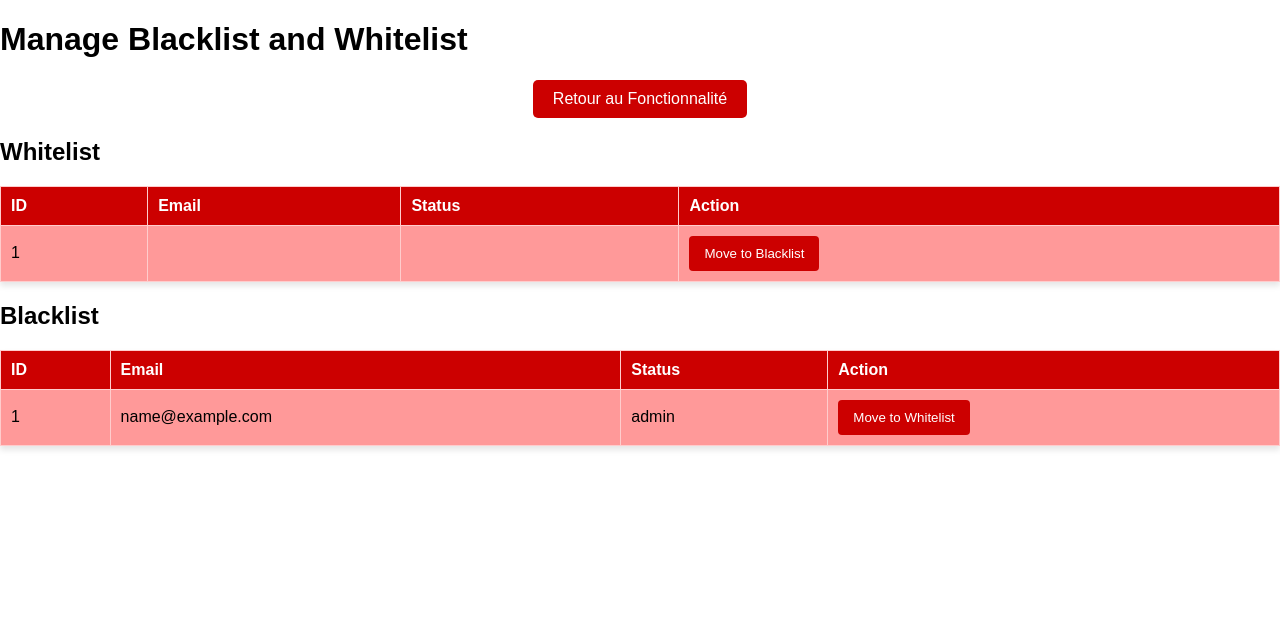
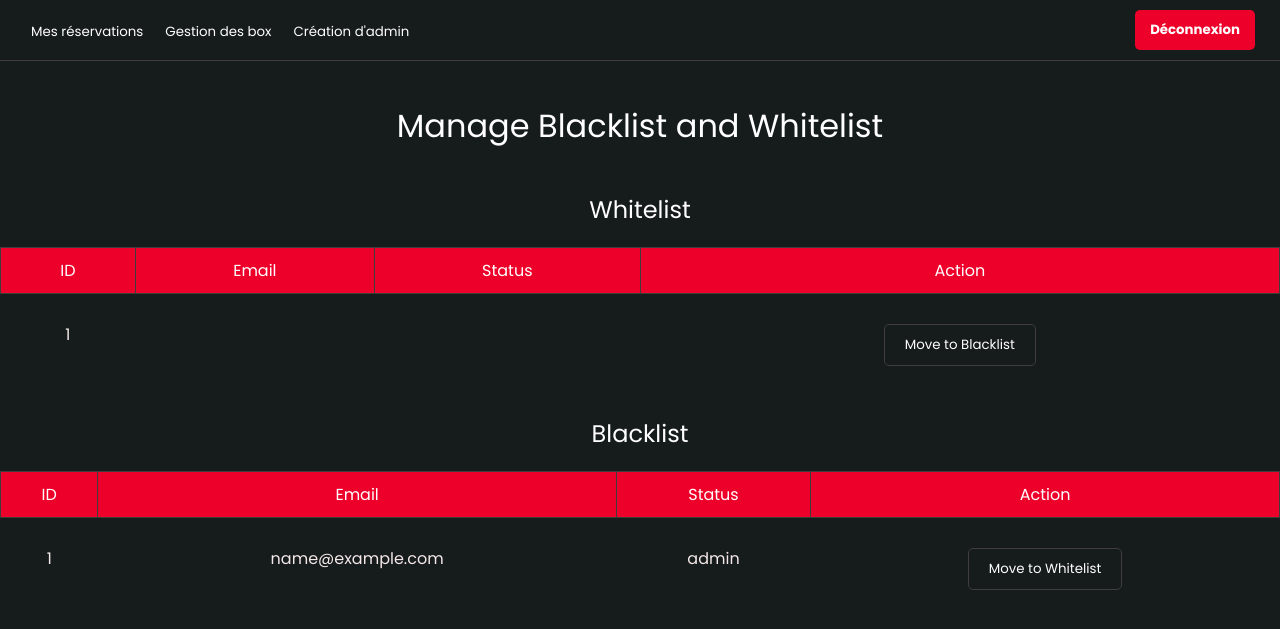
Before and after one commit to 4l43/ProjetSI, a Django app: template ProjetSI_Locale/mysiteWeb/App1/templates/admini.html in a window 1280 px wide. Shown: the top 629 px of the page. Run offline with Django 3.2, Linux system fonts and the light colour scheme; tables that the repository leaves empty hold one stand-in row (values such as "Sample post"); the template is opened without the code that fills it: values that come from a table or form of the project are taken from there, most other values are stand-ins (such as "Sample title", 1, 10 or a date in 2020).

Commit message:
csstotal

```diff
--- a/ProjetSI_Locale/mysiteWeb/App1/static/css/admini.css
+++ b/ProjetSI_Locale/mysiteWeb/App1/static/css/admini.css
@@ -1,40 +1,244 @@
-    body {
-    font-family: Arial, sans-serif;
+@keyframes fondu {
+    0% {
+      opacity: 0;
+    }
+    50%{
+        opacity: 0,5;
+    }
+    100% {
+      opacity: 1;
+    }
+  }
+
+*{
+    font-family: "Poppins", serif;
+    font-weight: 400;
+    font-style: normal;
+}
+
+body{
+    background-color: #161b1c;
     margin: 0;
     padding: 0;
+    border: 0;
+    animation: fondu  1s ease-in-out forwards;
 }
+
+h1,h2{
+    color: white;
+    text-align: center;
+    padding-top: 20px;
+}
+
+button{
+    border-radius: 20%;
+}
+#mois{
+    display: flex;
+    justify-content: space-between;
+    align-items: baseline;
+}
+
+#mois-nav{
+    margin-top: auto;
+    margin-bottom: auto;
+}
+
+
 table {
-        width: 100%;
+    width: 100vw;
     border-collapse: collapse;
-        margin-bottom: 20px;
-        background-color: #ff9999;
-        box-shadow: 0 4px 6px rgba(0, 0, 0, 0.1);
 }
-    table, th, td {
-        border: 1px solid #ffcccc;
+
+
+th, td {
+    /* border: 1px solid #403d3d; */
+    text-align: center;
+    padding: 10px;
+    cursor: pointer;
 }
+
 th {
-        background-color: #cc0000;
+    color: white;
+    border: 1px solid #403d3d;
+    background-color: #ed0029;
+    cursor: default;
+}
+
+td{
+    /* border-radius: 20%; */
+    font-size: medium;
+    color: #f4e8e8;
+    /* background-color: #1e1e1e; */
+    background-color: #161b1c;
+    cursor:default;
+}
+/* td:hover {
+    font-size: large;
+    transition: font-size 0.5s ease;
+    background-color: #382b30;
+    color: #ed0029;
+} */
+
+label,input{
+    cursor: pointer;
+}
+
+#mtb,#mtw{
+    margin-top: 20px;
+    padding: 10px 20px;
+    /* background-color: #4caf50; */
+    background-color: #161b1c;
+    border: 1px solid #403d3d;
+    color: white;
+    /* border: none; */
+    border-radius: 5px;
+    cursor: pointer;
+}
+
+#mtb:hover {
+    color: #ed0029;
+    background-color: #321919;
+}
+
+#mtw:hover{
+    color: #00ed3b;
+    background-color: #00ed3b80;
+}
+
+.checkbox-container {
+    display: flex;
+    flex-direction: column;
+    flex-wrap: wrap;
+    text-align: center;
+    /* gap: 10px; */
+    /* margin-top: 20px; */
+}
+.checkbox-container label {
+    /* background-color: #e0ffe0; */
+    padding: 30px;
+    /* border: 1px solid #a0ffa0; */
+    border-top: 1px solid #403d3d;
+    /* border-radius: 5px; */
+    display: flex;
+    align-items: center;
+    gap: 5px;
+    justify-content: center;
+    color: white;
+    animation: fondu  1s ease-in-out forwards;
+
+}
+
+.checkbox-container label:hover {
+    color: #ed0029;
+    background-color: #321919;
+}
+
+.submit-btn {
+    position: relative;
+    left: 60%;
+    margin-top: 20px;
+    padding: 10px 20px;
+    /* background-color: #4caf50; */
+    background-color: #161b1c;
+    border: 1px solid #403d3d;
+    color: white;
+    /* border: none; */
+    border-radius: 5px;
+    cursor: pointer;
+}
+.submit-btn:hover {
+    background-color: #ed0029;
+}
+.nav-btn {
+    padding: 5px 10px;
+    margin: 10px;
+    /* background-color: #4caf50; */
+    color: white;
+    /* border: none; */
+    background-color: #161b1c;
+    border: 1px solid #403d3d;
+    border-radius: 5px;
+    cursor: pointer;
+}
+.nav-btn:hover {
+    /* background-color: #45a049; */
+    background-color: #ed0029;
+}
+
+.occupied {
+    /* background-color: #d3d3d3; */
+    color: #808080;
+    pointer-events: none;  /* Désactive le clic */
+}
+
+label.occupied input #text{
+    color: #403d3d;
+}
+
+.occupied input {
+    pointer-events: none;
+    display: none;  /* Désactive l'interaction avec les cases à cocher */
+}
+
+.error {
+    color: red;
+    font-weight: bold;
+    margin-top: 20px;
+}
+
+
+/* navbar */
+
+.navbar {
+    display: flex;
+    justify-content: space-between;
+    align-items: center;
+    background-color: #161b1c;
     color: #fff;
-        padding: 10px;
-        text-align: left;
+    padding: 10px 20px;
+    border-bottom: 1px solid #403d3d;
 }
-    td {
-        padding: 10px;
-        text-align: left;
+.navbar .left-buttons,
+.navbar .right-button {
+    display: flex;
+    align-items: center;
 }
-    button {
+.navbar a {
+    text-decoration: none;
+    margin: 0 5px;
+}
+.navbar button {
+    background-color: #444;
+    color: #fff;
+    border: none;
+    /* padding: 10px 15px; */
+    cursor: pointer;
+    border-radius: 5px;
+    transition: background-color 0.3s;
+}
+.navbar button:hover {
+    background-color: #555;
+    color: #ed0029;
+}
+.navbar .logout button {
     padding: 10px 15px;
-        background-color: #cc0000;
-        color: white;
-        border: none;
-        cursor: pointer;
-        border-radius: 4px;
-        transition: background-color 0.3s ease;
+    background-color: #ed0029; /* Rouge pour le bouton déconnexion */
+    font-weight: bold;
 }
-    button:hover {
-        background-color: #990000;
+.navbar .logout button:hover {
+    background-color: #d32f2f;
+    color: wheat;
+
 }
-    button:active {
-        background-color: #660000;
+
+.navbar .left-buttons button{
+    background-color: #161b1c;
 }
+
+.navbar .left-buttons a:hover {
+    color: #ed0029;
+    text-decoration: none;
+    margin: 0 5px;
+    border-bottom: 1px solid #ed0029;
+}
--- a/ProjetSI_Locale/mysiteWeb/App1/templates/admini.html
+++ b/ProjetSI_Locale/mysiteWeb/App1/templates/admini.html
@@ -7,13 +7,35 @@
     <meta name="viewport" content="width=device-width, initial-scale=1.0">
     <title>Blacklist and Whitelist Management</title>
     <link rel="stylesheet" href="{% static 'css/admini.css'%}">
+    <link rel="preconnect" href="https://fonts.googleapis.com">
+    <link rel="preconnect" href="https://fonts.gstatic.com" crossorigin>
+    <link href="https://fonts.googleapis.com/css2?family=Poppins:ital,wght@0,100;0,200;0,300;0,400;0,500;0,600;0,700;0,800;0,900;1,100;1,200;1,300;1,400;1,500;1,600;1,700;1,800;1,900&display=swap" rel="stylesheet">
+
 </head>
 <body>
+    <nav class="navbar">
+        <div class="left-buttons">
+            <a href="{% url 'reservation' %}">
+                <button type="button">Mes réservations</button>
+            </a>
+            <a href="{% url 'box' %}">
+                <button type="button">Gestion des box</button>
+            </a>
+            <a href="{% url 'creation' %}">
+                <button type="button">Création d'admin</button>
+            </a>
+        </div>
+        <div class="right-button logout">
+            <a href="{% url 'logout' %}">
+                <button type="button">Déconnexion</button>
+            </a>
+        </div>
+    </nav>
     <h1>Manage Blacklist and Whitelist</h1>
     <div style="text-align: center; margin-top: 20px;">
-        <a href="{% url 'choixAdmin' %}">
+        <!-- <a href="{% url 'choixAdmin' %}">
             <button style="padding: 10px 20px; font-size: 16px; background-color: #cc0000; color: #fff; border: none; border-radius: 5px; cursor: pointer;">Retour au Fonctionnalité</button>
-        </a>
+        </a> -->
     </div>
 
     <h2>Whitelist</h2>
@@ -33,7 +55,7 @@
                     <td>{{ user.mail }}</td>
                     <td>{{ user.statut }}</td>
                     <td>
-                        <button onclick="moveToBlacklist({{ user.id }}, '{{ user.mail }}')">Move to Blacklist</button>
+                        <button onclick="moveToBlacklist({{ user.id }}, '{{ user.mail }}')" id="mtb">Move to Blacklist</button>
                     </td>
                 </tr>
             {% empty %}
@@ -58,7 +80,7 @@
                     <td>{{ user.mail }}</td>
                     <td>{{ user.statut }}</td>
                     <td>
-                        <button onclick="moveToWhitelist({{ user.id }}, '{{ user.mail }}')">Move to Whitelist</button>
+                        <button onclick="moveToWhitelist({{ user.id }}, '{{ user.mail }}')" id="mtw" >Move to Whitelist</button>
                     </td>
                 </tr>
             {% empty %}
--- a/ProjetSI_Locale/mysiteWeb/App1/templates/choixadmin.html
+++ b/ProjetSI_Locale/mysiteWeb/App1/templates/choixadmin.html
@@ -6,6 +6,10 @@
     <meta name="viewport" content="width=device-width, initial-scale=1.0">
     <title>Choix Admin</title>
     <link rel="stylesheet" href="{% static 'css/choixadmin.css'%}">
+    <link rel="preconnect" href="https://fonts.googleapis.com">
+    <link rel="preconnect" href="https://fonts.gstatic.com" crossorigin>
+    <link href="https://fonts.googleapis.com/css2?family=Poppins:ital,wght@0,100;0,200;0,300;0,400;0,500;0,600;0,700;0,800;0,900;1,100;1,200;1,300;1,400;1,500;1,600;1,700;1,800;1,900&display=swap" rel="stylesheet">
+
 </head>
 <body>
     <h1>Choisissez une fonctionnalité</h1>
```
Also changed, not shown: ProjetSI_Locale/mysiteWeb/App1/static/css/creation.css (+244 -0 lines), ProjetSI_Locale/mysiteWeb/App1/templates/creation.html (+21 -0 lines). Lines whose indentation alone changed are shown as unchanged.
